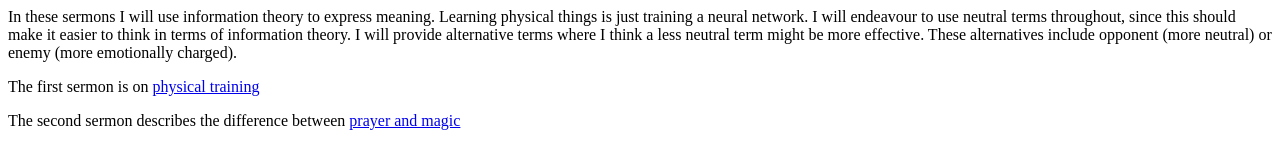
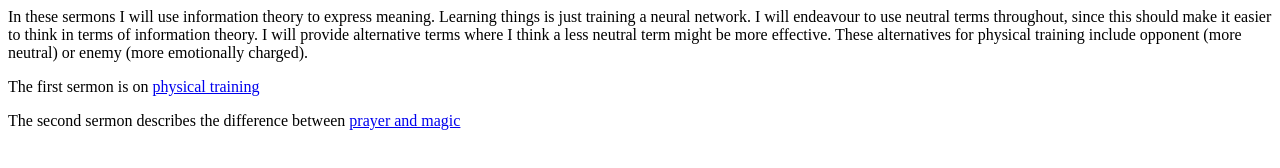
Before and after one commit to xoloki/draconism, a plain HTML site: page index.html in a window 1280 px wide. Drawn offline with Linux system fonts and the light colour scheme.

Commit message:
re-express the index

```diff
--- a/index.html
+++ b/index.html
@@ -3,7 +3,7 @@
     <title>Draconism</title>
   </head>
   <body>
-    <p>In these sermons I will use information theory to express meaning.  Learning physical things is just training a neural network.  I will endeavour to use neutral terms throughout, since this should make it easier to think in terms of information theory.  I will provide alternative terms where I think a less neutral term might be more effective.  These alternatives include opponent (more neutral) or enemy (more emotionally charged).</p>
+    <p>In these sermons I will use information theory to express meaning.  Learning things is just training a neural network.  I will endeavour to use neutral terms throughout, since this should make it easier to think in terms of information theory.  I will provide alternative terms where I think a less neutral term might be more effective.  These alternatives for physical training include opponent (more neutral) or enemy (more emotionally charged).</p>
 
     <p>The first sermon is on <a href="physical-training.html">physical training</a></p>
     <p>The second sermon describes the difference between <a href="prayer-vs-magic.html">prayer and magic</a></p>
```
